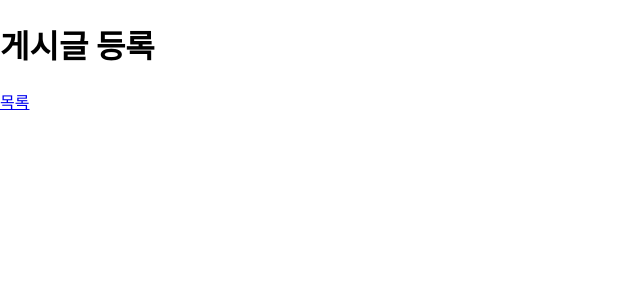
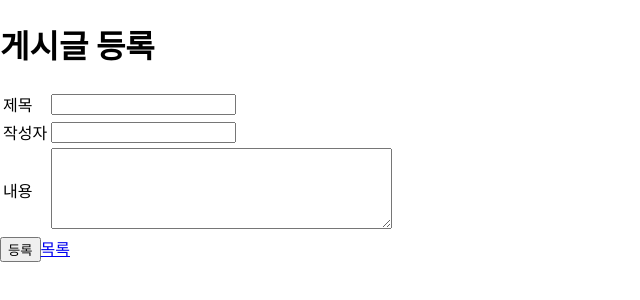
Before and after one commit to almond0115/bulletin-board-app, a React (Create React App) app in the folder board/client/: page /boards/insert in a window 1280 px wide. Shown: the top 300 px of the page, without its empty margins (0-640 px from the left). Built offline with nearby package versions, Linux system fonts and the light colour scheme.

Commit message:
feat: board insert

```diff
--- /dev/null
+++ b/board/client/src/components/BoardInsertForm.jsx
@@ -0,0 +1,66 @@
+import React, { useState } from 'react'
+import { Link } from 'react-router-dom'
+
+const BoardInsertForm = ({onInsert}) => {
+
+    // state 설정
+    const [title, setTitle] = useState('')
+    const [writer, setWriter] = useState('')
+    const [content, setContent] = useState('')
+
+    const handleChangeTitle = (e) => {
+        setTitle(e.target.value)
+    }
+
+    const handleChangeWriter = (e) => {
+        setWriter(e.target.value)
+    }
+
+    const handleChangeContent = (e) => {
+        setContent(e.target.value)
+    }
+
+    const onSubmit = () => {
+        onInsert(title, writer, content)
+    }
+
+
+
+    return (
+    <div>
+        <h1> 게시글 등록</h1>
+        <table>
+            <tbody>
+                <tr>
+                    <td> 제목 </td>
+                    <td>
+                        <input type="text" value={title} onChange={handleChangeTitle} />
+                    </td>
+                </tr>
+                <tr>
+                    <td> 작성자 </td>
+                    <td>
+                        <input type="text" value={writer} onChange={handleChangeWriter} />
+                    </td>
+                </tr>
+                <tr>
+                    <td> 내용 </td>
+                    <td>
+                        <textarea cols="40" rows="5"
+                                value={content}
+                                onChange={handleChangeContent}
+                        />
+                    </td>
+                </tr>
+            </tbody>
+        </table>
+
+        <div>
+            <button onClick={ onSubmit }>등록</button>
+            <Link to="/boards">목록</Link>
+        </div>
+    </div>
+    )
+}
+
+export default BoardInsertForm
--- a/board/client/src/containers/BoardInsertContainer.jsx
+++ b/board/client/src/containers/BoardInsertContainer.jsx
@@ -1,14 +1,30 @@
 import React from 'react'
-import { Link } from 'react-router-dom'
+import { Link, useNavigate } from 'react-router-dom'
+import * as boards from '../apis/boards'
+import BoardInsertForm from '../components/BoardInsertForm'
+
 
 // 게시글 등록
 const BoardInsertContainer = () => {
-  return (
-    <div>
-        <h1>게시글 등록</h1>
-        <Link to="/boards">목록</Link>
-    </div>
-  )
+
+  const navigate = useNavigate()
+
+  const onInsert = async (title, writer, content) => {
+    try {
+      const response = await boards.insert(title, writer, content)
+
+      alert('등록 완료')
+      console.log(response.data);
+
+      // 게시글 목록 이동
+      navigate('/boards')
+
+    } catch(e) {
+      console.log(e);
+    }
+  }
+
+  return <BoardInsertForm onInsert={onInsert} />
 }
 
 export default BoardInsertContainer
```
